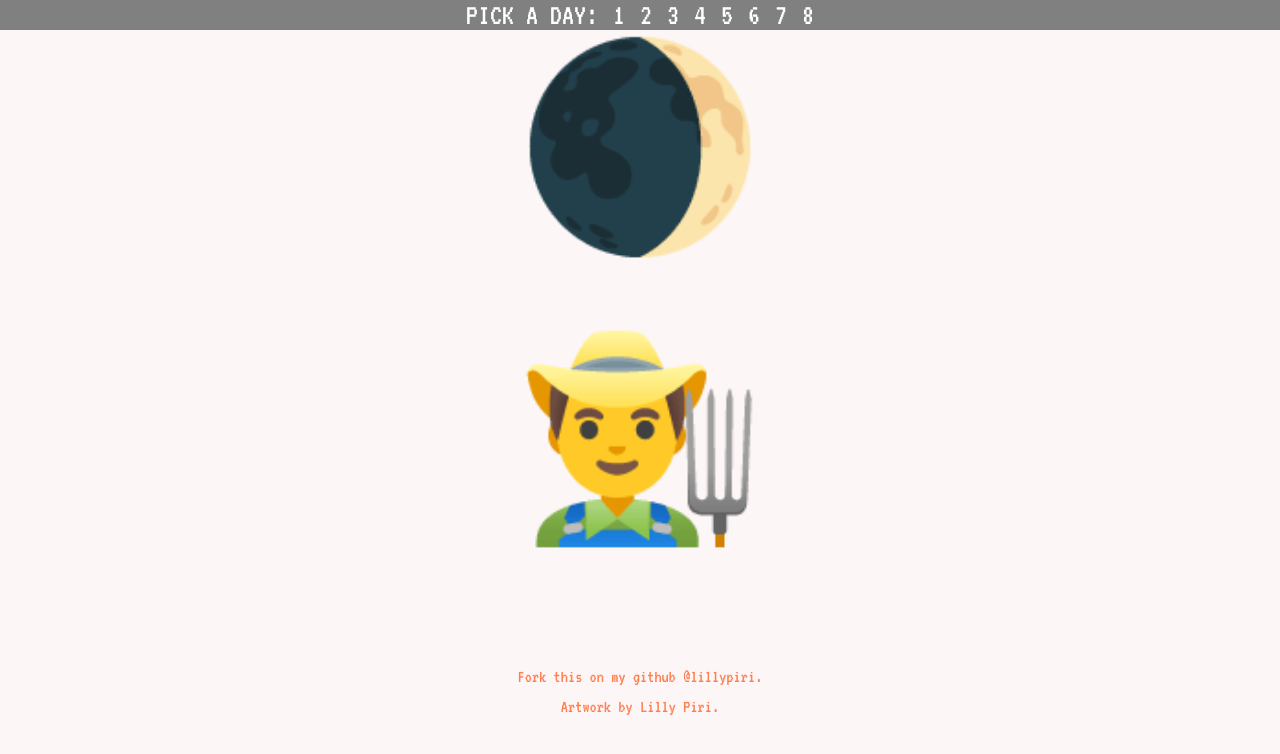
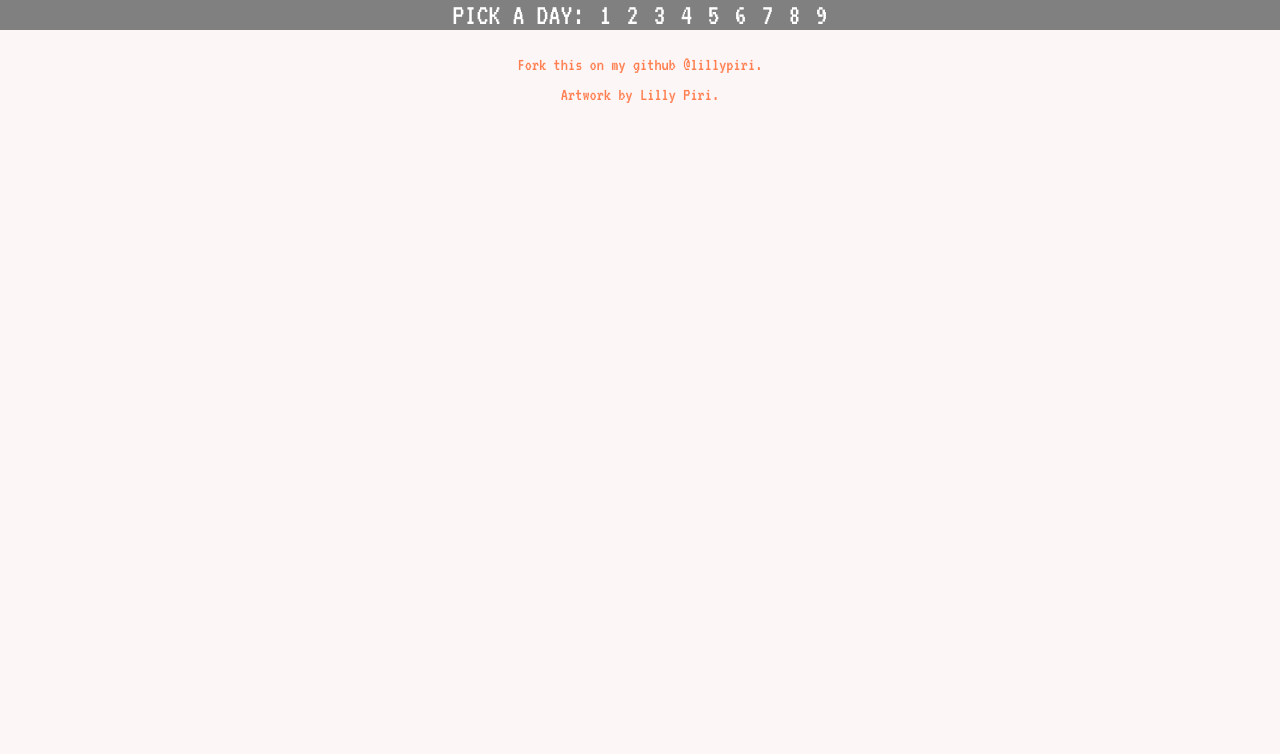
Before and after one commit to lillypiri/30apps30days, a React (Create React App) app: page / in a window 1280 px wide. Shown: the top 754 px of the page. Built offline with nearby package versions, Linux system fonts and the light colour scheme; a web font is replaced by a local one.

Commit message:
Day 8 initial commit

```diff
--- a/src/App.js
+++ b/src/App.js
@@ -8,12 +8,13 @@ import Day5 from './day5';
 import Day6 from './day6';
 import Day7 from './day7';
 import Day8 from './day8';
+import Day9 from './day9';
 
 class App extends Component {
     constructor(props) {
         super(props);
         this.state = {
-            current_app: 7
+            current_app: 8
         }
     }
     render() {
@@ -43,6 +44,9 @@ class App extends Component {
                 break;
             case 7:
                 day = (<Day8 />)
+                break;
+            case 8:
+                day = (<Day9 />)
                 break;
             default:
 
@@ -75,6 +79,9 @@ class App extends Component {
                     <div className="app-button" onClick={e => this.setState ({ current_app: 7})}>
                         8
                     </div>
+                    <div className="app-button" onClick={e => this.setState ({ current_app: 8})}>
+                        9
+                    </div>
                 </div>
                 {day}
             </div>
--- /dev/null
+++ b/src/day9.js
@@ -0,0 +1,19 @@
+import React, {Component} from 'react';
+import './day9.css'
+
+class Nine extends Component {
+    render() {
+        return (
+            <div>
+                <div className="footer">
+                    Fork this on my github <a href="https://github.com/lillypiri/30apps30days">@lillypiri</a>.
+                    <div>
+                        Artwork by <a href="https://lillypiri.com">Lilly Piri</a>.
+                    </div>
+                </div>
+            </div>
+        )
+    }
+}
+
+export default Nine;
```
Also changed, not shown: src/day9.css (added).
